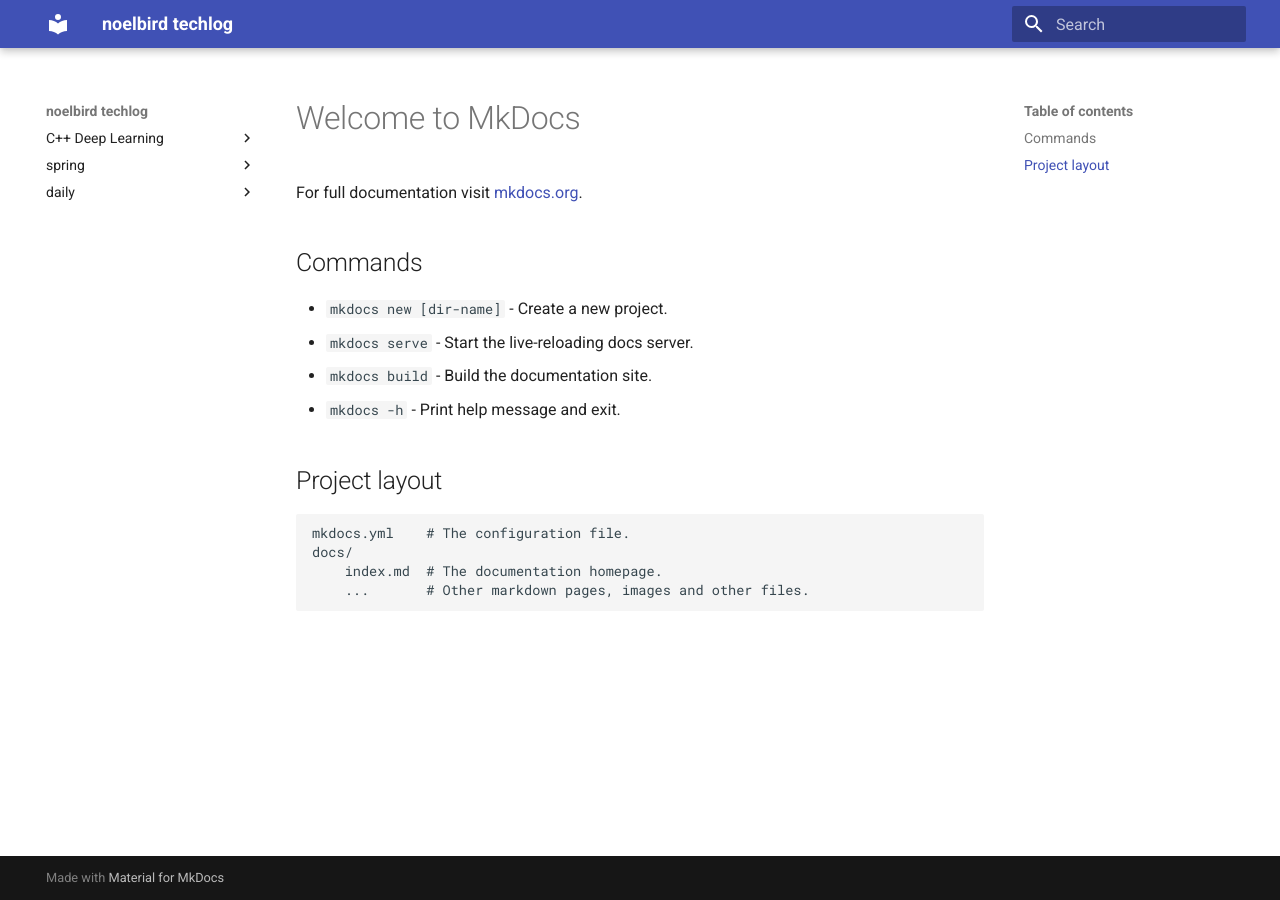
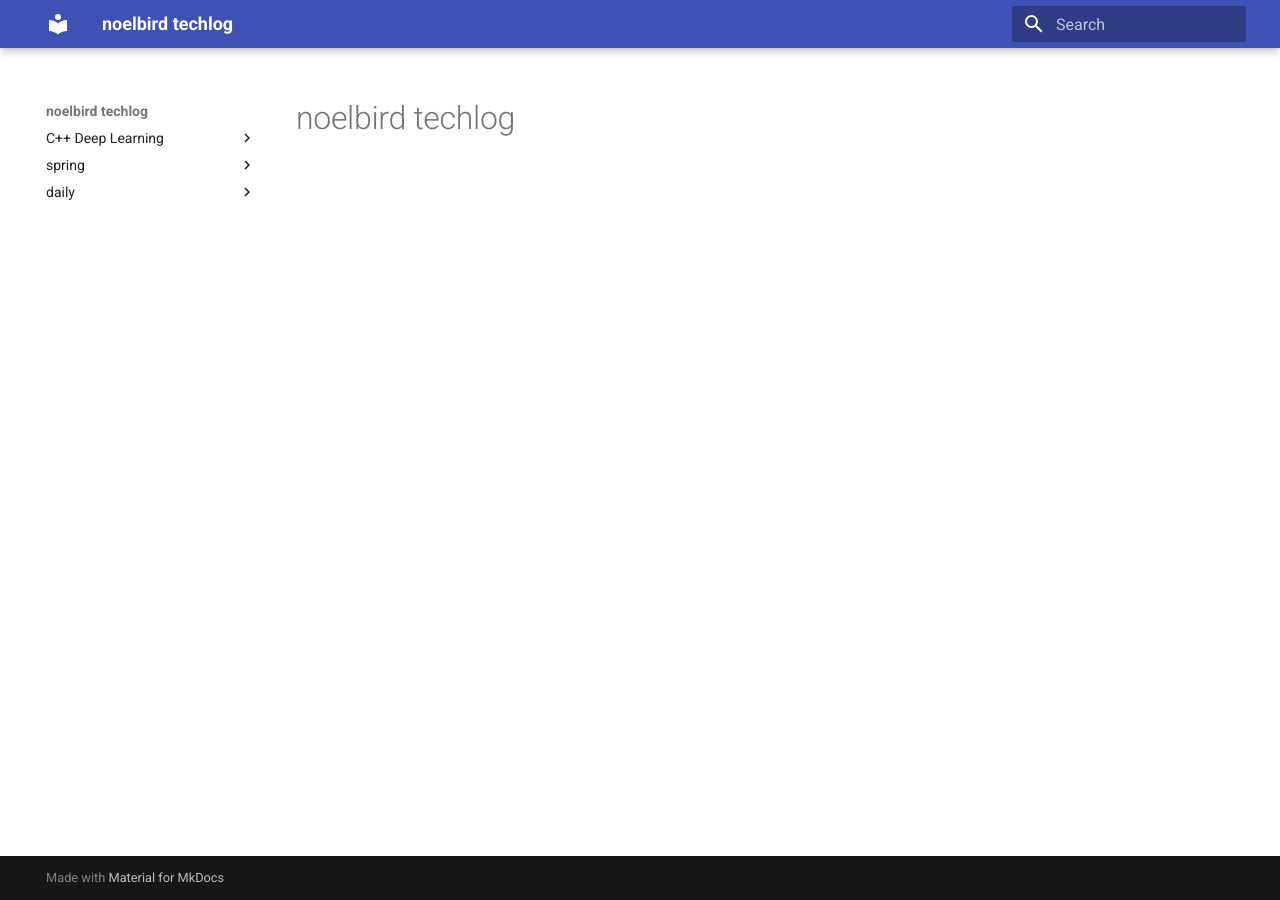
Before and after one commit to NoelBird/noelbird.github.io, an MkDocs documentation site: the page built from docs/index.md, in a window 1280 px wide. Built offline with MkDocs 1.6.1 and Material for MkDocs 9.7.7, drawn with Linux system fonts in a browser that asks for light colours; old or Windows-style settings are respelled for this version of MkDocs.

Commit message:
update index page

```diff
--- a/docs/index.md
+++ b/docs/index.md
@@ -1,17 +1 @@
-# Welcome to MkDocs
-
-For full documentation visit [mkdocs.org](https://www.mkdocs.org).
-
-## Commands
-
-* `mkdocs new [dir-name]` - Create a new project.
-* `mkdocs serve` - Start the live-reloading docs server.
-* `mkdocs build` - Build the documentation site.
-* `mkdocs -h` - Print help message and exit.
-
-## Project layout
-
-    mkdocs.yml    # The configuration file.
-    docs/
-        index.md  # The documentation homepage.
-        ...       # Other markdown pages, images and other files.
+# noelbird techlog
```
